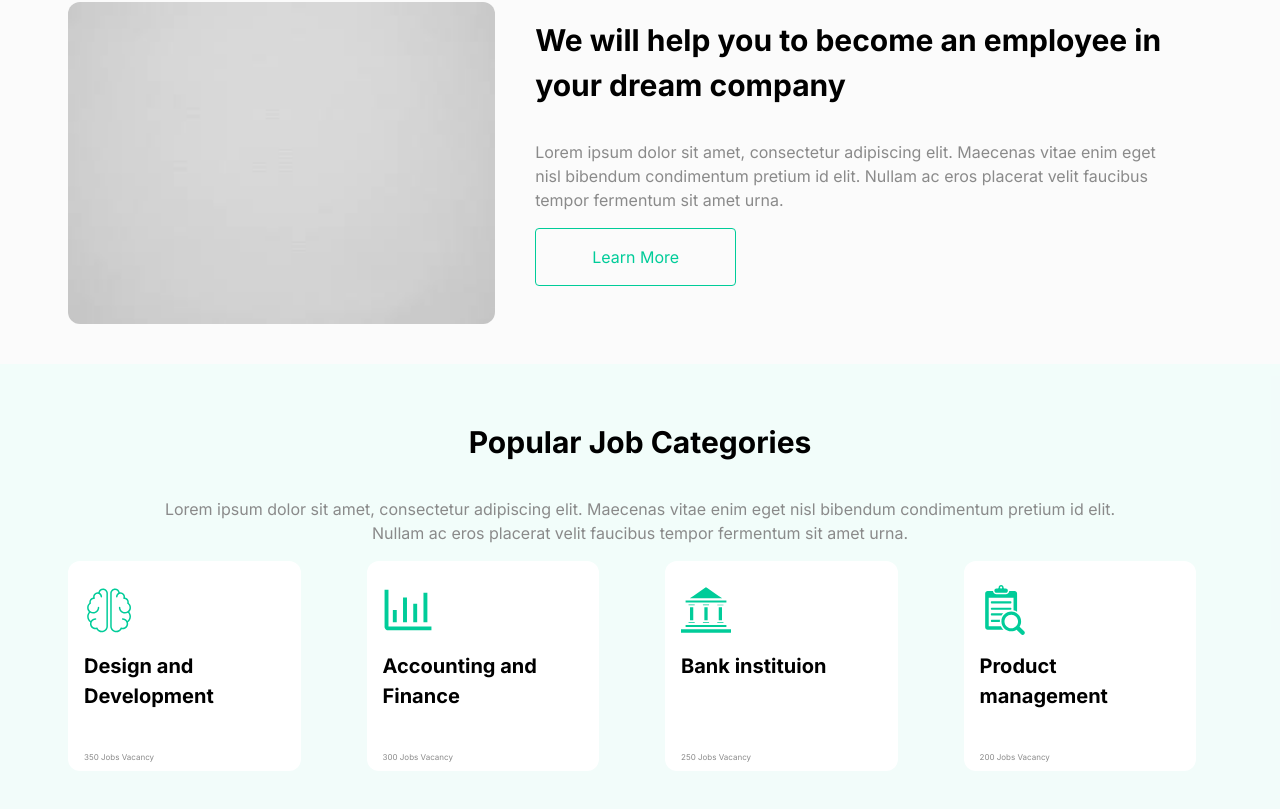
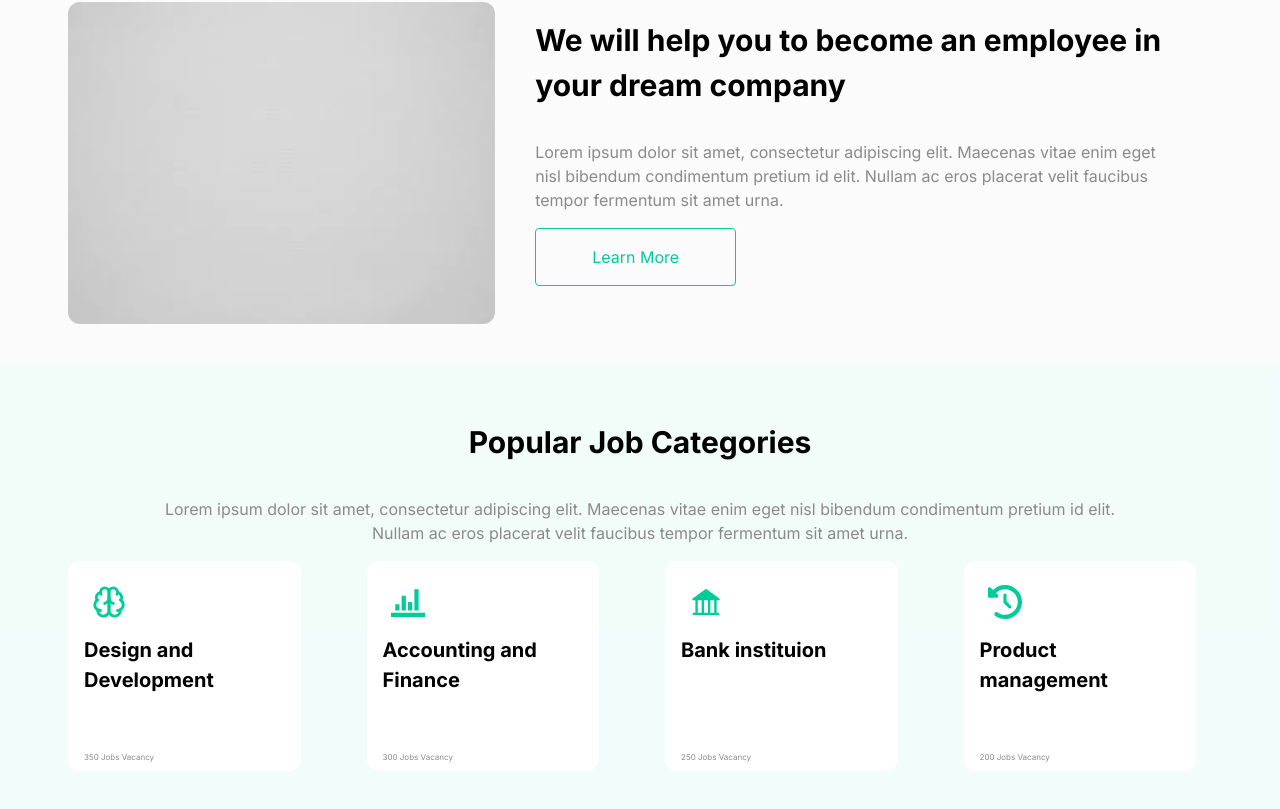
Before and after one commit to Georgeshayek/designpage, a Next.js app: page / in a window 1280 px wide. Shown: the part 1149-1958 px from the top of the page. Built offline with nearby package versions, Linux system fonts and the light colour scheme.

Commit message:
third part icon fixes

```diff
--- a/src/components/Popular/components/swiperItem.js
+++ b/src/components/Popular/components/swiperItem.js
@@ -3,7 +3,7 @@ const SwiperItem=(props)=>{
     return (
 
         <div className="group bg-[#ffffff] lg:p-4 max-lg:min-w-[120px] mr-4 max-lg:mt-4 min-h-[210px]  max-lg:min-h-[150px] rounded-xl relative hover:bg-[#00cc99]">
-            <Image src={props.imageurl} height={50} width={50} alt='image' className='py-2 max-lg:ml-1 group-hover:brightness-200	'/>
+            {props.imageurl}
             <h2 className="font-bold lg:text-[20px] max-lg:text-[12px]  py-2 pb-8 max-lg:pb-4 max-lg:ml-1 group-hover:text-white ">{props.title}</h2>
             <p className=" absolute text-[#8a8a8a] text-[8px] bottom-2 max-lg:ml-1 group-hover:text-white">{props.vacancy} Jobs Vacancy</p>
         </div>
--- a/src/components/Popular/components/swipercont.js
+++ b/src/components/Popular/components/swipercont.js
@@ -1,6 +1,12 @@
 "use client"
 import { Swiper, SwiperSlide } from 'swiper/react';
 import { useMediaQuery } from "react-responsive";
+import { AiFillBank } from "react-icons/ai";
+import { LuBrain } from "react-icons/lu";
+import { ImStatsBars } from "react-icons/im";
+import { FaClockRotateLeft } from "react-icons/fa6";
+
+
 // Import Swiper styles
 import 'swiper/css';
 import SwiperItem from './swiperItem';
@@ -8,12 +14,12 @@ import SwiperItem from './swiperItem';
 const SwiperCont=()=>{
     const isMaxLg = useMediaQuery({ maxWidth: 1023 });
     const images = [
-		{ imageurl: "/brain.svg", title: "Design and Development", vacancy:350 },
-		{ imageurl: "/stats.svg", title: "Accounting and Finance", vacancy:300 },
-		{ imageurl: "/bank.svg", title: "Bank instituion", vacancy:250 },
-		{ imageurl: "/clipboard.svg", title: "Product management", vacancy:200 },
-		{ imageurl: "/pdf.svg", title: "Bank instituion", vacancy:350 },
-		{ imageurl: "/brain.svg", title: "Bank instituion", vacancy:150 },
+		{ imageurl: <LuBrain  className="text-[#00cc99] h-[50px] w-[50px] py-2 max-lg:ml-1 group-hover:text-white" /> , title: "Design and Development", vacancy:350 },
+		{ imageurl: <ImStatsBars className="text-[#00cc99] h-[50px] w-[50px] py-2 max-lg:ml-1 group-hover:text-white" /> , title: "Accounting and Finance", vacancy:300 },
+		{ imageurl: <AiFillBank className="text-[#00cc99] h-[50px] w-[50px] py-2 max-lg:ml-1 group-hover:text-white" /> , title: "Bank instituion", vacancy:250 },
+		{ imageurl: <FaClockRotateLeft className="text-[#00cc99] h-[50px] w-[50px] py-2 max-lg:ml-1 group-hover:text-white" /> , title: "Product management", vacancy:200 },
+		{ imageurl: <LuBrain className="text-[#00cc99] h-[50px] w-[50px] py-2 max-lg:ml-1 group-hover:text-white" /> , title: "Bank instituion", vacancy:350 },
+		{ imageurl: <AiFillBank className="text-[#00cc99] h-[50px] w-[50px] py-2 max-lg:ml-1 group-hover:text-white" /> , title: "Bank instituion", vacancy:150 },
 	];
 
     return(
```
